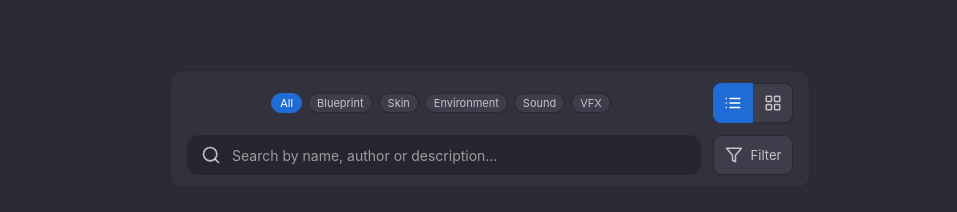
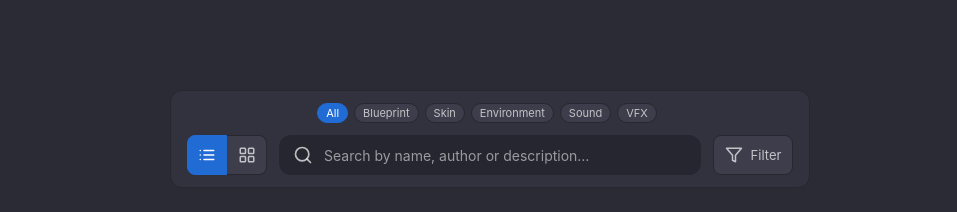
Before and after one commit to jordgubbarnab55-cloud/ModCatalog, a plain HTML site: page site/index.html in a window 1280 px wide. Shown: the part 588-800 px from the top of the page, without its empty margins (150-1107 px from the left). Drawn offline with Linux system fonts and the light colour scheme; files whose address does not match are found by name.

Commit message:
Search box fix

```diff
--- a/site/index.html
+++ b/site/index.html
@@ -394,14 +394,14 @@
         width: 50vw;
         padding: 12px 16px;
         display: flex;
-        flex-wrap: wrap;
-        align-items: center;
+        flex-direction: column;
         gap: 12px;
         background: var(--layer2);
         border: 1px solid var(--layer2-border);
         border-radius: 12px;
     }
     @media (max-width: 720px) { .filter { width: calc(100% - 32px); } }
+    .filterrow { display: flex; align-items: center; gap: 12px; }
     .mode { display: flex; flex: none; }
     .modebtn {
         width: 40px;
@@ -693,6 +693,7 @@
 </div>
 <div class="filter" id="filter" hidden>
     <div class="chips" id="chips" hidden><div class="chiprow" id="chiprow"></div></div>
+    <div class="filterrow">
     <div class="mode" role="group" aria-label="Card layout">
         <button type="button" class="modebtn" data-mode="list" title="List" aria-label="List view" aria-pressed="true">
             <svg xmlns="http://www.w3.org/2000/svg" viewBox="0 0 24 24" fill="none" stroke="currentColor"
@@ -723,6 +724,7 @@
         </svg>
         <span>Filter</span>
     </button>
+    </div>
 </div>
 <script type="module">
     import {
```
Also changed, not shown: 1 other file.
